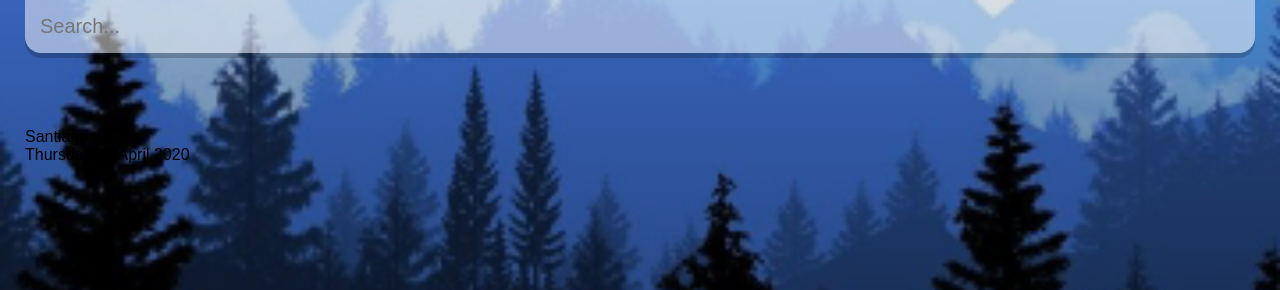
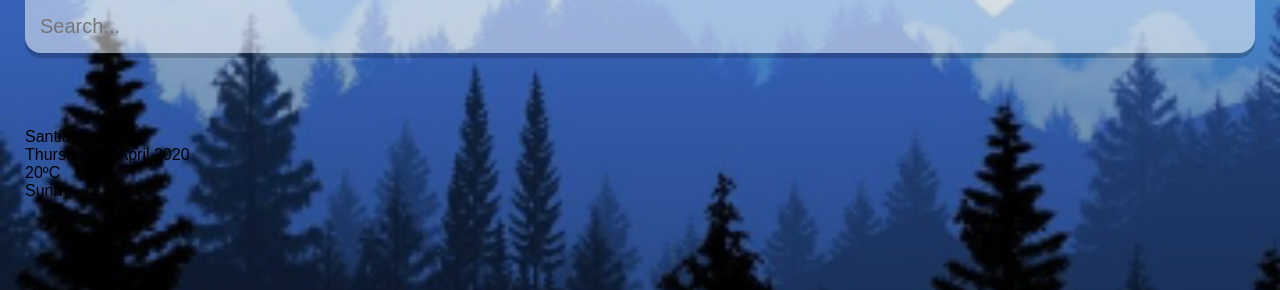
Before and after one commit to karlbehrensg/weather-app, a React (Create React App) app: page / in a window 1280 px wide. Shown: the top 290 px of the page. Built offline with nearby package versions, Linux system fonts and the light colour scheme.

Commit message:
Weather box con datos en duro

```diff
--- a/src/App.js
+++ b/src/App.js
@@ -33,6 +33,10 @@ function App() {
           <div className="location">Santiago, CL</div>
           <div className="date">{dateBuilder(new Date())}</div>
         </div>
+        <div className="weather-box">
+          <div className="temperature">20ºC</div>
+          <div className="weather">Sunny</div>
+        </div>
       </main>
     </div>
   );
```
